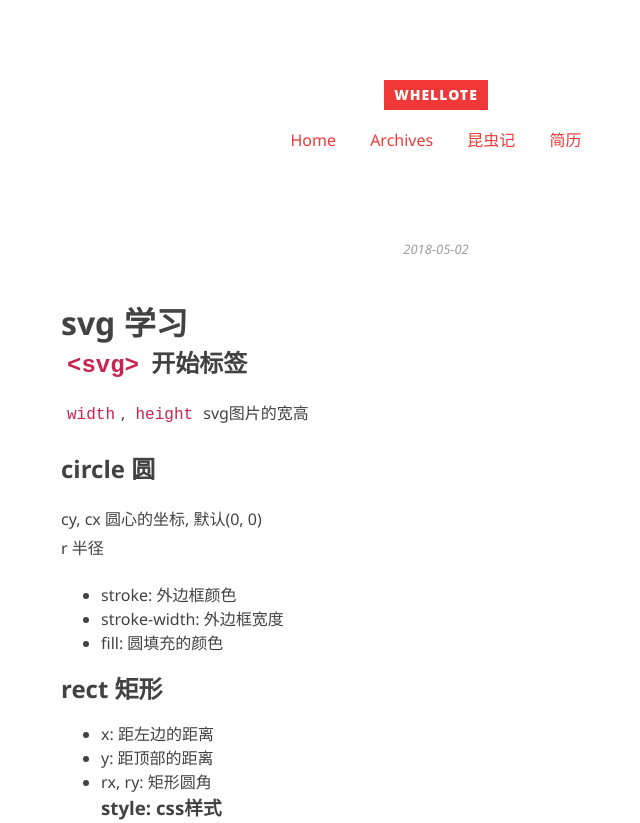
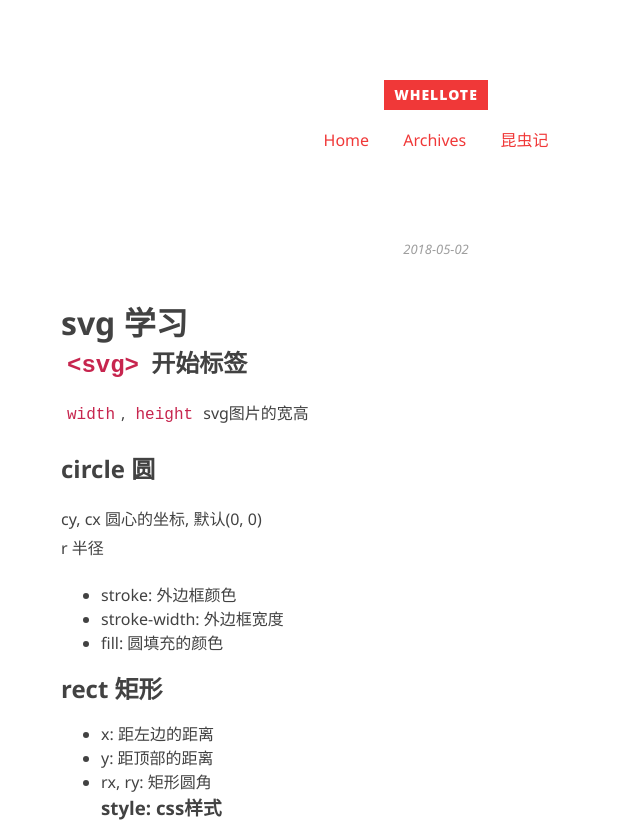
Before and after one commit to helkbore/helkbore.github.io, a plain HTML site: page index.html in a window 1280 px wide. Shown: the top 823 px of the page, without its empty margins (204-844 px from the left). Drawn offline with Linux system fonts and the light colour scheme.

Commit message:
Site updated: 2018-05-02 20:42:47

```diff
--- a/index.html
+++ b/index.html
@@ -51,7 +51,7 @@
 
 		<li><a href="star.html">昆虫记</a></li>
 
-		<li><a href="jl.html">简历</a></li>
+
 
     </ul>
   </nav>
```
